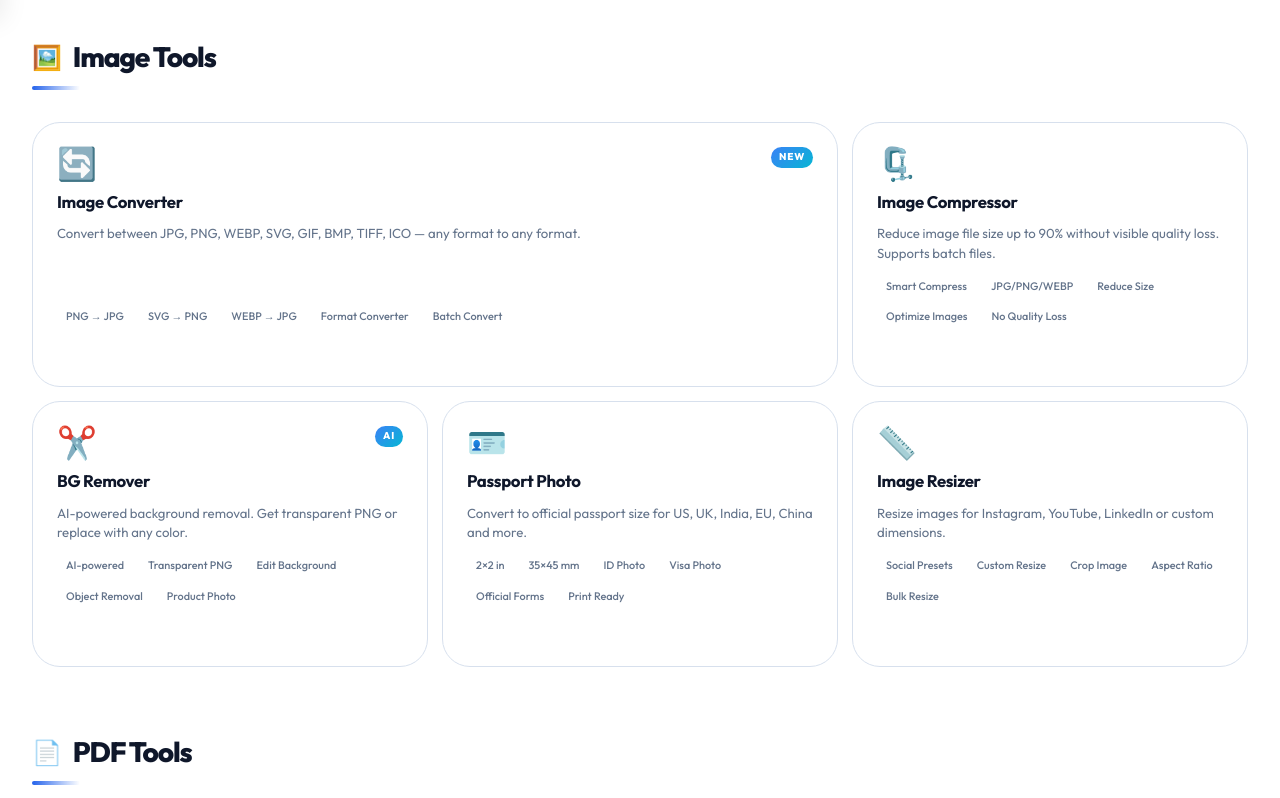
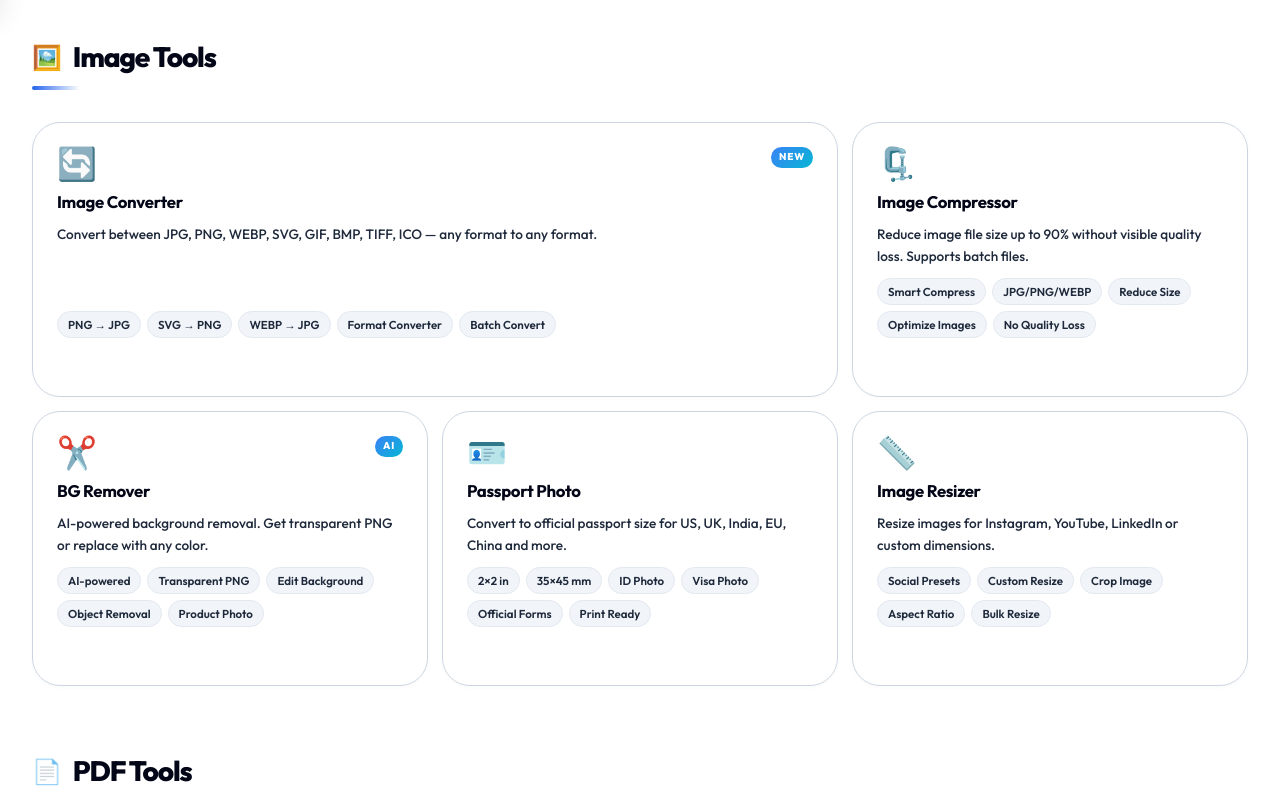
Before and after one commit to BALURAM1226/pixltools, a React (Create React App) app: page / in a window 1280 px wide. Shown: the part 780-1578 px from the top of the page. Built offline with nearby package versions, Linux system fonts and the light colour scheme.

Commit message:
SEO & Aesthetics: Added rich OCR content and performed a full WCAG readability upgrade (Contrast & Typography)

```diff
--- a/src/components/ToolShell.css
+++ b/src/components/ToolShell.css
@@ -568,9 +568,10 @@
 }
 
 .faq-a {
-  font-size: 0.85rem;
-  color: var(--text-muted);
-  line-height: 1.65;
+  font-size: 0.875rem;
+  color: var(--text-secondary);
+  line-height: 1.7;
+  font-weight: 450;
 }
 
 /* ============================
@@ -702,7 +703,7 @@
 .scb-body p {
   font-size: 0.95rem;
   line-height: 1.7;
-  color: var(--text-muted);
+  color: var(--text-secondary);
   margin-bottom: 16px;
 }
 
@@ -714,7 +715,7 @@
 .scb-body li {
   font-size: 0.95rem;
   line-height: 1.6;
-  color: var(--text-muted);
+  color: var(--text-secondary);
   margin-bottom: 8px;
 }
 
--- a/src/pages/Home.css
+++ b/src/pages/Home.css
@@ -362,9 +362,10 @@
 }
 
 .tc-desc {
-  font-size: 0.825rem;
-  color: var(--text-muted);
-  line-height: 1.5;
+  font-size: 0.85rem;
+  color: var(--text-secondary);
+  line-height: 1.6;
+  font-weight: 450;
   flex: 1;
 }
 
@@ -375,13 +376,13 @@
 }
 
 .tc-tag {
-  font-size: 0.68rem;
-  font-weight: 500;
-  padding: 3px 8px;
+  font-size: 0.72rem;
+  font-weight: 600;
+  padding: 4px 10px;
   border-radius: var(--radius-full);
-  background: rgba(255, 255, 255, 0.04);
-  border: 1px solid rgba(255, 255, 255, 0.07);
-  color: var(--text-muted);
+  background: rgba(255, 255, 255, 0.05);
+  border: 1px solid rgba(255, 255, 255, 0.1);
+  color: var(--text-secondary);
 }
 
 .tc-arrow {
@@ -437,9 +438,10 @@
 }
 
 .why-desc {
-  font-size: 0.8rem;
-  color: var(--text-muted);
-  line-height: 1.55;
+  font-size: 0.825rem;
+  color: var(--text-secondary);
+  line-height: 1.6;
+  font-weight: 450;
 }
 
 /* ============================
@@ -542,3 +544,17 @@
 [data-theme="light"] .seo-block {
   background: var(--bg-surface);
 }
+
+[data-theme="light"] .tc-tag {
+  background: #f1f5f9;
+  border-color: #e2e8f0;
+}
+
+[data-theme="light"] .tool-card {
+  box-shadow: 0 2px 4px rgba(0, 0, 0, 0.02);
+}
+
+[data-theme="light"] .tool-card:hover {
+  border-color: var(--accent);
+  box-shadow: 0 10px 25px rgba(0, 0, 0, 0.05);
+}
--- a/src/styles/global.css
+++ b/src/styles/global.css
@@ -12,8 +12,8 @@
   --bg-card: #ffffff;
   --bg-card-hover: #f1f5f9;
 
-  --border: #d7e0ed;
-  --border-hover: #cbd5e1;
+  --border: #cbd5e1;
+  --border-hover: #94a3b8;
   --border-active: #3b82f6;
 
   --accent: #2563eb;
@@ -29,9 +29,9 @@
   --purple: #7c3aed;
   --pink: #db2777;
 
-  --text-primary: #0f172a;
-  --text-secondary: #334155;
-  --text-muted: #64748b;
+  --text-primary: #020617;
+  --text-secondary: #1e293b;
+  --text-muted: #475569;
 
   --shadow-sm: 0 1px 2px 0 rgba(0, 0, 0, 0.05);
   --shadow-md: 0 4px 6px -1px rgba(0, 0, 0, 0.1), 0 2px 4px -1px rgba(0, 0, 0, 0.06);
@@ -68,9 +68,9 @@
   --purple: #b794f4;
   --pink: #f687b3;
 
-  --text-primary: #f0f4f8;
-  --text-secondary: #8899a6;
-  --text-muted: #4a5568;
+  --text-primary: #f8fafc;
+  --text-secondary: #cbd5e1;
+  --text-muted: #94a3b8;
 
   --shadow-sm: 0 1px 3px rgba(0, 0, 0, 0.40);
   --shadow-md: 0 4px 20px rgba(0, 0, 0, 0.50);
```
